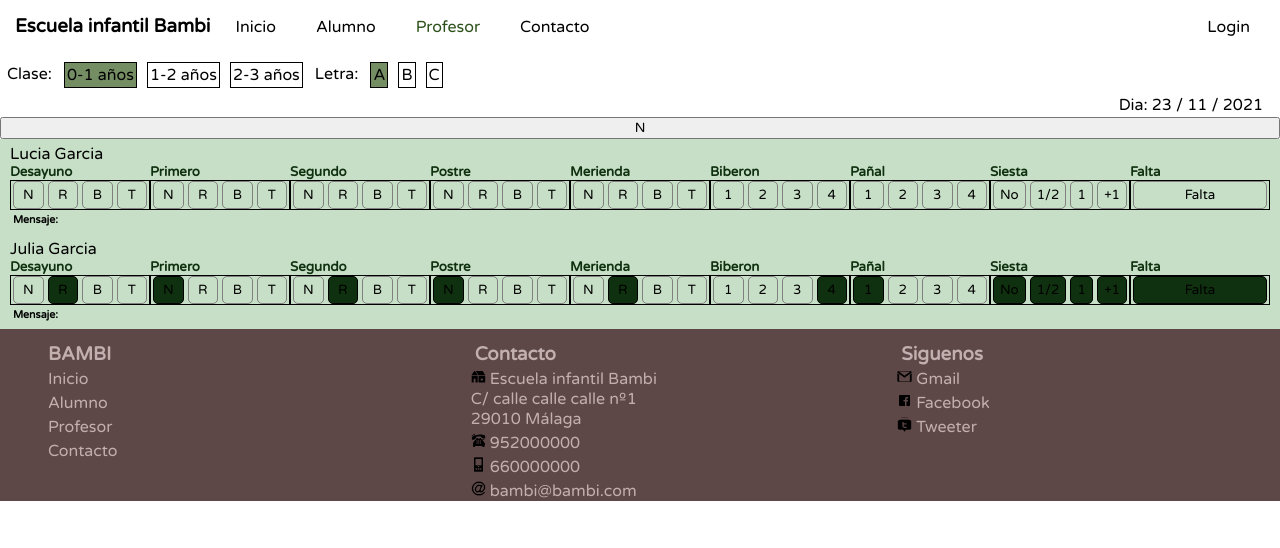
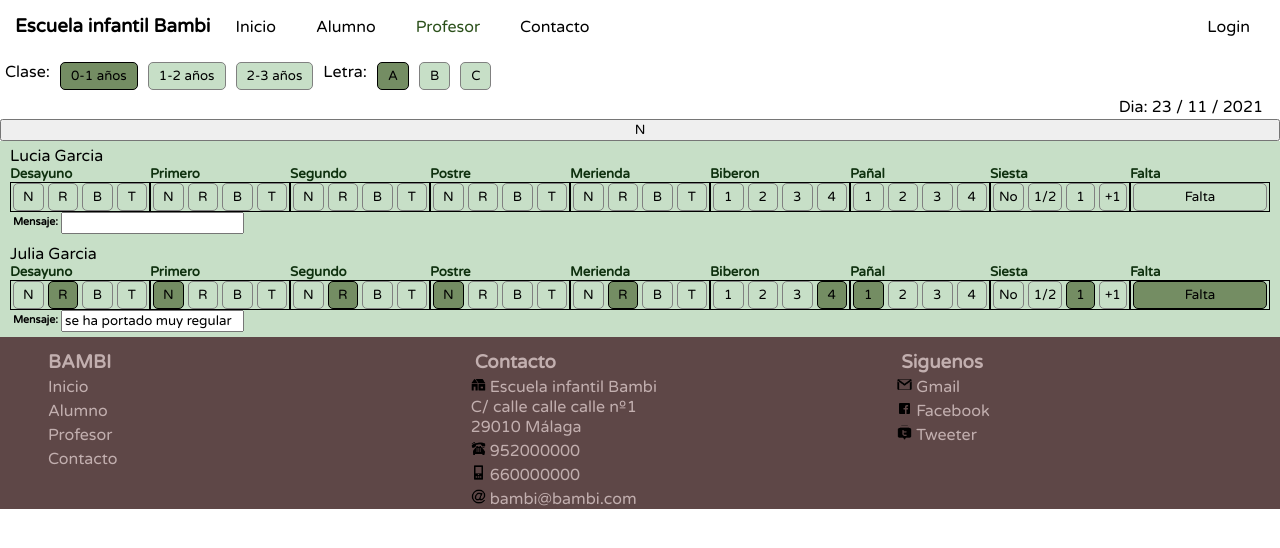
Before and after one commit to Javiergda/final-project-client, a React (Create React App) app: page /Profesor in a window 1280 px wide. Shown: the top 548 px of the page. Built offline with nearby package versions, Linux system fonts and the light colour scheme.

Commit message:
componente studentlist con css

```diff
--- a/src/components/Teachers/Course.js
+++ b/src/components/Teachers/Course.js
@@ -9,10 +9,10 @@ export const Course = ({ select, setSelect, students, setFilterStudents }) => {
 
     const handleChange = e => {
 
-        if (e.target.id) {
+        if (e.target.value) {
             setSelect({
                 ...select,
-                [e.target.title]: e.target.id
+                [e.target.name]: e.target.value
             });
         }
     };
@@ -41,16 +41,18 @@ export const Course = ({ select, setSelect, students, setFilterStudents }) => {
 
                 <div className={age + ' age'} onClick={handleChange}>
                     <div className='title'><span>Clase: </span></div>
-                    <div><span title='age' id='age0'>0-1 años</span></div>
-                    <div><span title='age' id='age1'>1-2 años</span></div>
-                    <div><span title='age' id='age2'>2-3 años</span></div>
+                    <div><button name='age' value='age0'>0-1 años</button></div>
+                    <div><button name='age' value='age1'>1-2 años</button></div>
+                    <div><button name='age' value='age2'>2-3 años</button></div>
                 </div>
+
+                {/* <button name='breakfast' value='1' id={id_student}>N</button> */}
 
                 <div className={letter + ' letter'} onClick={handleChange}>
                     <div className='title'><span>Letra: </span></div>
-                    <div><span title='letter' id='A'>A</span></div>
-                    <div><span title='letter' id='B'>B</span></div>
-                    <div><span title='letter' id='C'>C</span></div>
+                    <div><button name='letter' value='A'>A</button></div>
+                    <div><button name='letter' value='B'>B</button></div>
+                    <div><button name='letter' value='C'>C</button></div>
                 </div>
             </div>
 
--- a/src/components/Teachers/StudentsList.js
+++ b/src/components/Teachers/StudentsList.js
@@ -1,13 +1,12 @@
 import React from 'react'
+import { useState } from 'react';
+import { useEffect } from 'react';
 
 export const StudentsList = ({ filterStudents }) => {
 
     console.log(filterStudents);
 
-
-
     const handleChange = e => {
-
         if (e.target.id) {
             // cambiamos el valor de falta
             let value = e.target.value;
@@ -23,14 +22,11 @@ export const StudentsList = ({ filterStudents }) => {
 
     };
 
-
-
-
     return (
         <div className='studentList_main'>
             <button name='botoncito11111'>N</button>
             {
-                filterStudents.map(({ name, surname, id_student, breakfast, lunch1, lunch2, dessert, snack, bottle, diaper, nap, message, date, absence }) => {
+                filterStudents.map(({ name, surname, id_student, breakfast, lunch1, lunch2, dessert, snack, bottle, diaper, nap, message, date, absence }, index) => {
                     return (
 
                         <div key={id_student} className='wrapper'>
@@ -118,9 +114,9 @@ export const StudentsList = ({ filterStudents }) => {
 
                             <div className='message'>
                                 <h5>Mensaje:</h5>
-                                {/* <input className='' type="text" value={message} /> */}
+
+                                <input type='text' value={message} id={id_student} />
                             </div>
-
                         </div>
                     )
                 })
--- a/src/styles/components/_course.scss
+++ b/src/styles/components/_course.scss
@@ -10,8 +10,8 @@
             display: flex;
 
             div{
-                border: 1px solid black;
-                padding: 2px;
+                // border: 1px solid black;
+                // padding: 2px;
                 margin: 5px;
             }
 
@@ -29,12 +29,23 @@
 
     }
 
+    button{
+        width: 100%;
+        height: 100%;
+        padding:5px 10px 5px 10px;
+        border:1px solid grey;
+        border-radius: 5px;
+        background-color:rgb(199, 223, 199) ;
+    }
+
     .A{
         div{
             &:nth-child(2){
+                button{
                     background-color: #748d63;
                     color:black;
                     border-color: black;
+                }
             }
         }
     }
@@ -42,9 +53,11 @@
     .B{
         div{
             &:nth-child(3){
+                button{
                     background-color: #748d63;
                     color:black;
                     border-color: black;
+                }
             }
         }
     }
@@ -52,9 +65,11 @@
     .C{
         div{
             &:nth-child(4){
+                button{
                     background-color: #748d63;
                     color:black;
                     border-color: black;
+                }
             }
         }
     }
@@ -62,9 +77,11 @@
     .age0{
         div{
             &:nth-child(2){
+                button{
                     background-color: #748d63;
                     color:black;
                     border-color: black;
+                }
             }
         }
     }
@@ -72,9 +89,11 @@
     .age1{
         div{
             &:nth-child(3){
+                button{
                     background-color: #748d63;
                     color:black;
                     border-color: black;
+                }
             }
         }
     }
@@ -82,9 +101,11 @@
     .age2{
         div{
             &:nth-child(4){
+                button{
                     background-color: #748d63;
                     color:black;
                     border-color: black;
+                }
             }
         }
     }
--- a/src/styles/components/_studentList.scss
+++ b/src/styles/components/_studentList.scss
@@ -9,7 +9,6 @@
         display: flex;
         flex-direction: column;
     }
-
 
     .wrapper{
         display: flex;
@@ -23,7 +22,6 @@
 
         .boxStudent{
             display: flex;
-            // flex-direction: column;
             width: 100%;
 
             .title{
@@ -32,24 +30,19 @@
                 flex-direction: column;
                 width: 100%;
 
-
                 .selector{
                     display: flex;
                     justify-content: center;
                     align-items: center;
                     border: 1px solid black;
                     width: 100%;
-                    // height: 100%;
                     min-height: 30px;
-
 
                     div{
                         display: flex;
                         align-items: center;
                         justify-content: center;
-                        // border: 1px solid grey;
                         color:grey;
-                        // min-height: 20px;
                         height: 100%;
                         width: 100%;
                         margin: 2px;
@@ -57,7 +50,6 @@
                 }
 
                 h5{
-                    // margin-left: 5px;
                     color: rgb(15, 49, 15);
                 }
             }
@@ -65,13 +57,11 @@
             button{
                 width: 100%;
                 height: 100%;
+                padding:0px 5px 0px 5px;
                 border:1px solid grey;
                 border-radius: 5px;
                 background-color:rgb(199, 223, 199) ;
             }
-
-
-
         }
 
         .message{
@@ -85,12 +75,11 @@
 
         }
 
-
             .a{
                 div{
                     &:nth-child(1){
                         button{
-                            background-color: rgb(15, 49, 15);
+                            background-color: #748d63;
                             color:black;
                             border-color: black;
 
@@ -104,22 +93,24 @@
                     &:nth-child(2){
 
                         button{
-                            background-color:rgb(15, 49, 15);
+                            background-color:#748d63;
                             color:black;
                             border-color: black;
 
                         }
-
                     }
                 }
             }
 
             .c{
                 div{
-                    button{
-                        background-color: rgb(15, 49, 15);
-                        color:black;
-                        border-color: black;
+                    &:nth-child(3){
+                        button{
+                            background-color:#748d63;
+                            color:black;
+                            border-color: black;
+
+                        }
                     }
                 }
             }
@@ -128,7 +119,7 @@
                 div{
                     &:nth-child(4){
                         button{
-                            background-color: rgb(15, 49, 15);
+                            background-color: #748d63;
                             color:black;
                             border-color: black;
 
```
Lines whose indentation alone changed are shown as unchanged.
